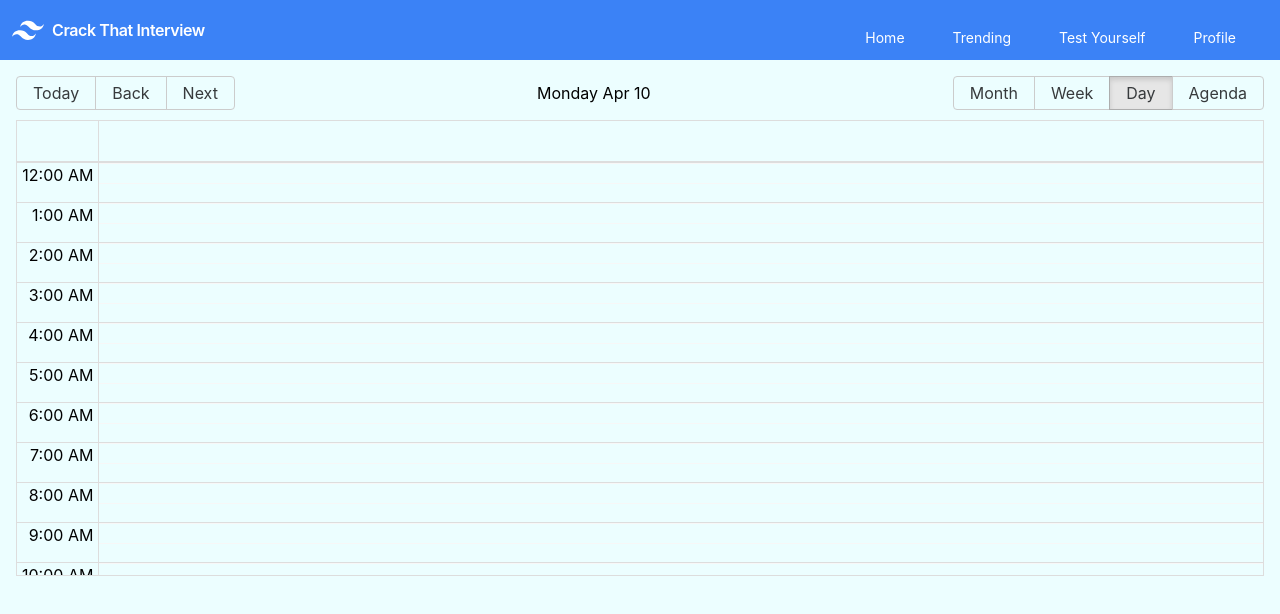
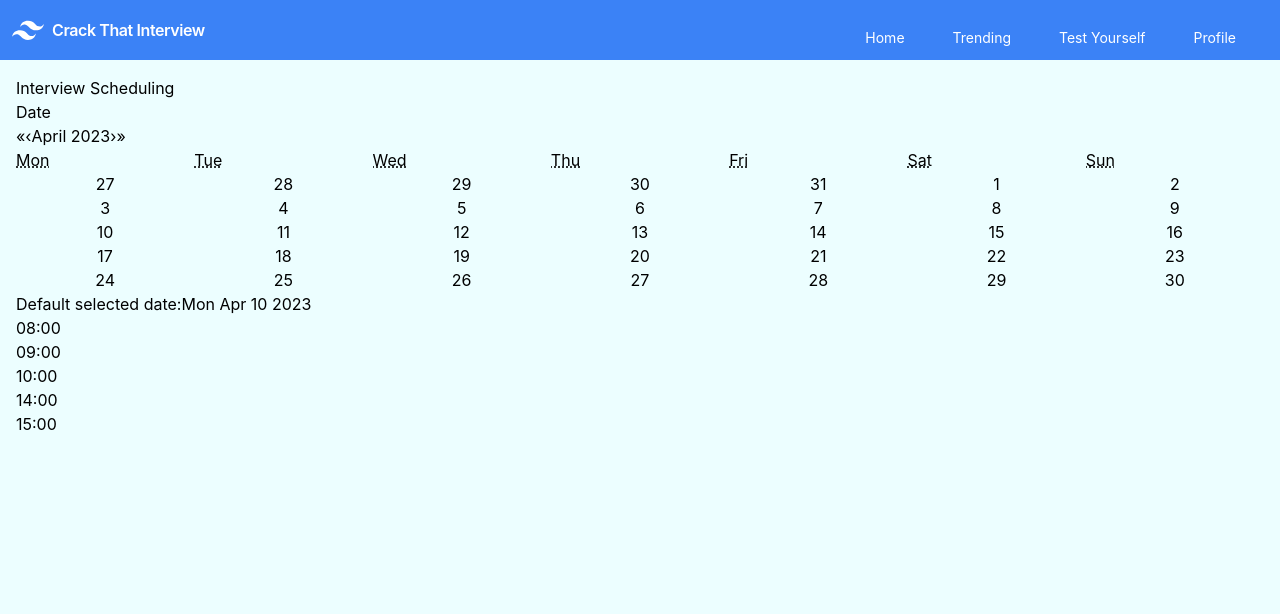
Before and after one commit to mehtajeet97/Crack_That_Inteview, a React (Create React App) app in the folder ui/: page /interview in a window 1280 px wide. Both pictures are taken after a click on the button "10". Shown: the top 614 px of the page. Built offline with nearby package versions, Linux system fonts and the light colour scheme.

Commit message:
(ui) interview clickable created with no style

```diff
--- a/ui/package.json
+++ b/ui/package.json
@@ -8,6 +8,7 @@
     "@testing-library/user-event": "^13.5.0",
     "moment": "^2.29.4",
     "react": "^18.2.0",
+    "react-calendar": "^4.2.1",
     "react-dom": "^18.2.0",
     "react-router-dom": "^6.10.0",
     "react-scripts": "5.0.1",
--- a/ui/src/components/Interview.js
+++ b/ui/src/components/Interview.js
@@ -1,32 +1,72 @@
-import { Calendar, momentLocalizer } from "react-big-calendar";
+import { Calendar, momentLocalizer } from "react-calendar";
 import { useState } from "react";
-import moment from "moment";
 import "react-big-calendar/lib/css/react-big-calendar.css";
+import Time from "./Interviewtime.js";
 
-const localizer = momentLocalizer(moment);
 export const Interview = () => {
-  const [selectedInterviewTime, setSelectedInterviewTime] = useState(null);
-  const handleInterviewTimeSelection = (time) => {
-    setSelectedInterviewTime(time);
-  };
+  const [date, setDate] = useState(new Date());
+  const [showTime, setShowTime] = useState(false);
+
   return (
-    <Calendar
-      localizer={localizer}
-      events={[
-        {
-          start: new Date("2023-05-03T10:00:00"),
-          end: new Date("2023-05-03T11:00:00"),
-          title: "Interview with Jeet Mehta",
-        },
-        {
-          start: new Date("2023-05-03T12:00:00"),
-          end: new Date("2023-05-03T13:00:00"),
-          title: "Interview with Interviewer",
-        },
-      ]}
-      startAccessor="start"
-      endAccessor="end"
-      style={{ height: 500 }}
-    />
+    <div>
+      <h1>Interview Scheduling</h1>
+
+      <div>
+        <label htmlFor="date">Date</label>
+        <Calendar
+          onChange={setDate}
+          value={date}
+          onClickDay={() => setShowTime(true)}
+        />
+      </div>
+
+      {date.length > 0 ? (
+        <p>
+          <span>Start:</span>
+          {date[0].toDateString()}
+          &nbsp; &nbsp;
+          <span>End:</span>
+          {date[1].toDateString()}
+        </p>
+      ) : (
+        <p>
+          <span>Default selected date:</span>
+          {date.toDateString()}
+        </p>
+      )}
+      <Time showTime={showTime} date={date} />
+    </div>
   );
 };
+// import { Calendar, momentLocalizer } from "react-big-calendar";
+// import { useState } from "react";
+// import moment from "moment";
+// import "react-big-calendar/lib/css/react-big-calendar.css";
+
+// const localizer = momentLocalizer(moment);
+// export const Interview = () => {
+//   const [selectedInterviewTime, setSelectedInterviewTime] = useState(null);
+//   const handleInterviewTimeSelection = (time) => {
+//     setSelectedInterviewTime(time);
+//   };
+//   return (
+//     <Calendar
+//       localizer={localizer}
+//       events={[
+//         {
+//           start: new Date("2023-05-03T10:00:00"),
+//           end: new Date("2023-05-03T11:00:00"),
+//           title: "Interview with Jeet Mehta",
+//         },
+//         {
+//           start: new Date("2023-05-03T12:00:00"),
+//           end: new Date("2023-05-03T13:00:00"),
+//           title: "Interview with Interviewer",
+//         },
+//       ]}
+//       startAccessor="start"
+//       endAccessor="end"
+//       style={{ height: 500 }}
+//     />
+//   );
+// };
--- /dev/null
+++ b/ui/src/components/Interviewtime.js
@@ -0,0 +1,11 @@
+import { useState } from "react";
+import Calendar from "react-calendar";
+import Times from "./Interviewtimes.js";
+
+import React from "react";
+
+function Time(props) {
+  return <div>{props.showTime ? <Times date={props.date} /> : null}</div>;
+}
+
+export default Time;
--- /dev/null
+++ b/ui/src/components/Interviewtimes.js
@@ -0,0 +1,34 @@
+import React from "react";
+import { useState } from "react";
+import Calendar from "react-calendar";
+
+const time = ["08:00", "09:00", "10:00", "14:00", "15:00"];
+
+function Times(props) {
+  const [event, setEvent] = useState(null);
+  const [info, setInfo] = useState(false);
+
+  function displayInfo(e) {
+    setInfo(true);
+    setEvent(e.target.innerText);
+  }
+
+  return (
+    <div className="times">
+      {time.map((times) => {
+        return (
+          <div>
+            <button onClick={(e) => displayInfo(e)}> {times} </button>
+          </div>
+        );
+      })}
+      <div>
+        {info
+          ? `Your appointment is set to ${event} ${props.date.toDateString()}`
+          : null}
+      </div>
+    </div>
+  );
+}
+
+export default Times;
```
Also changed, not shown: 1 other file (tests, documents, lock files or other folders).
